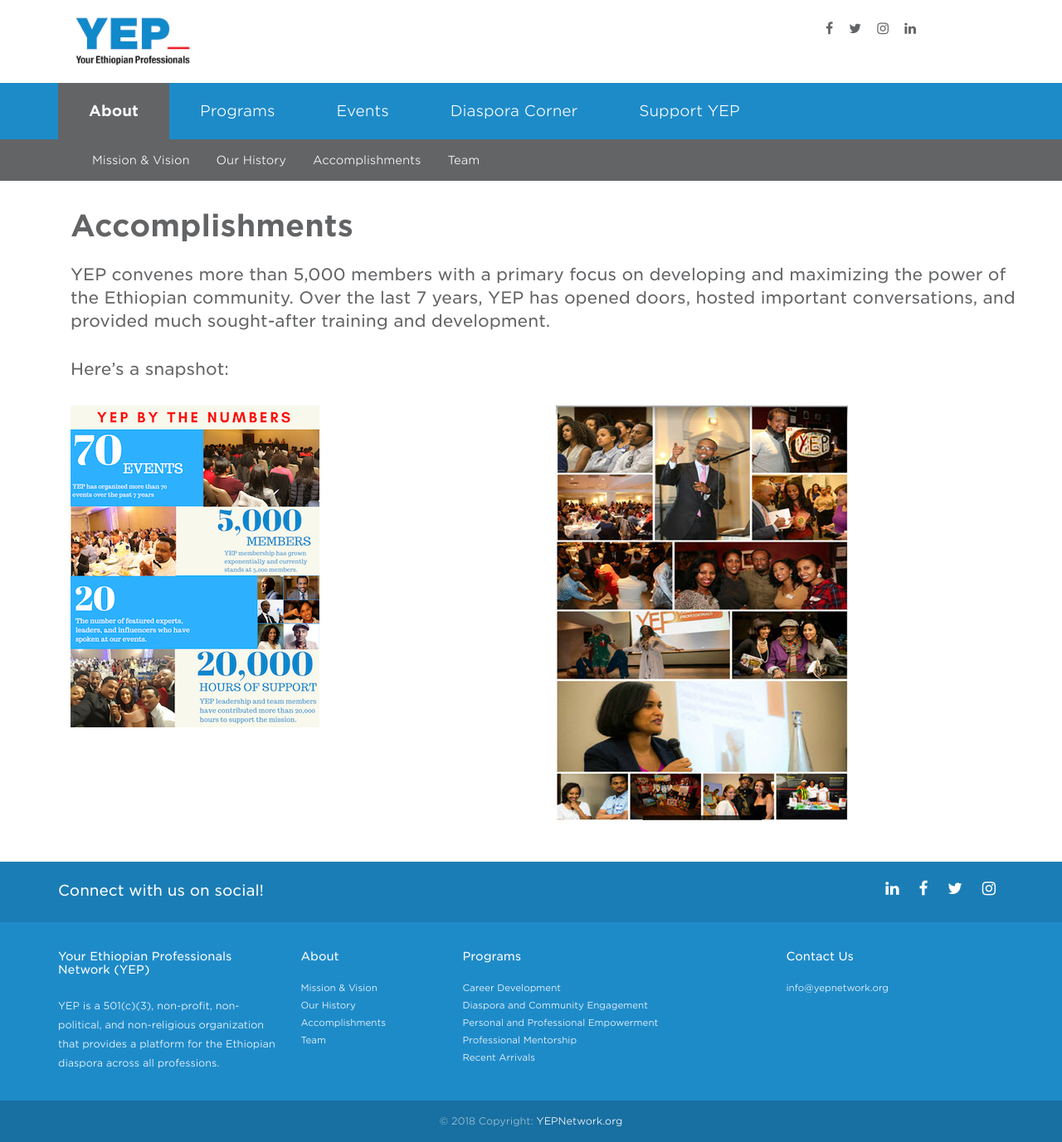
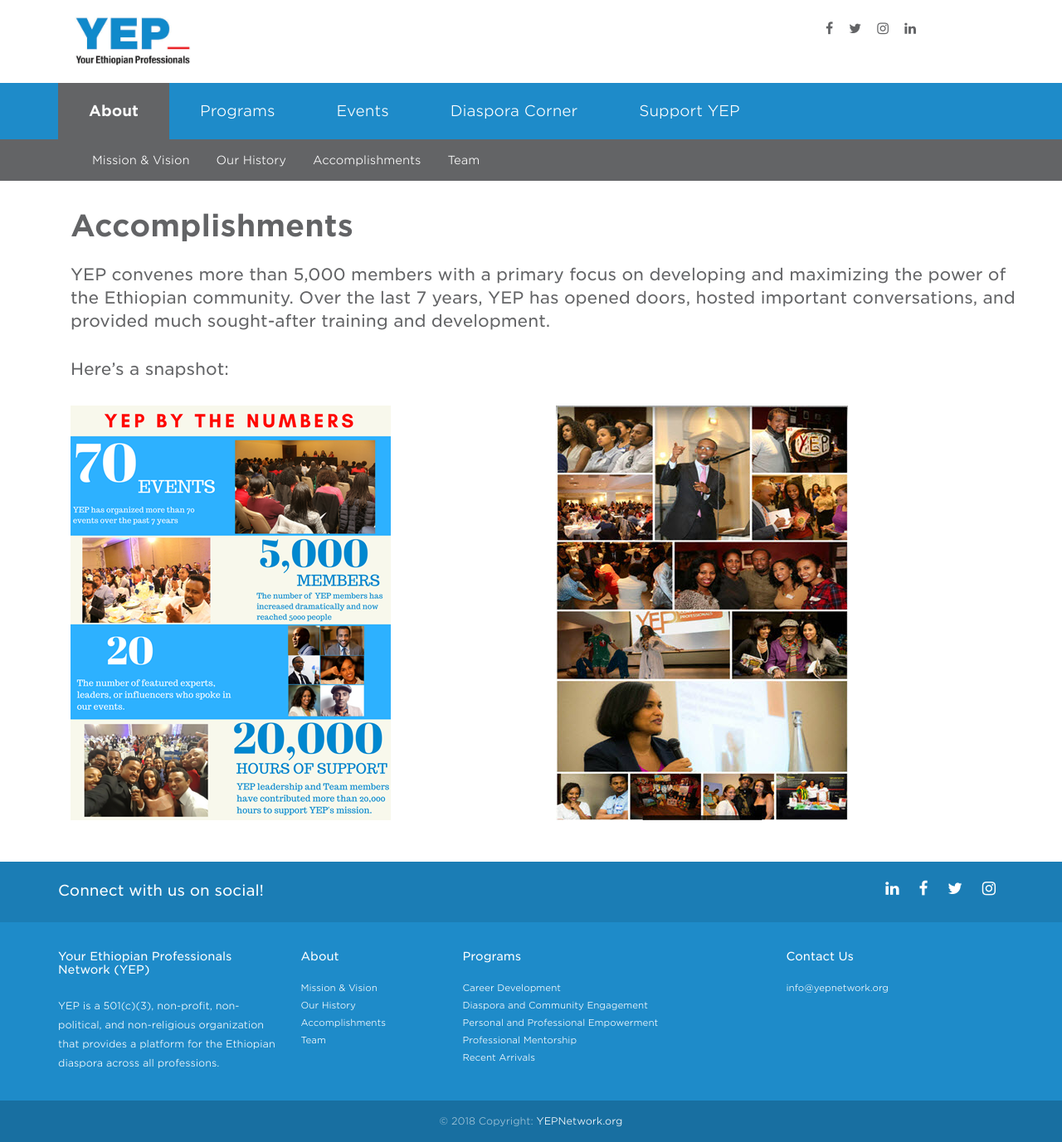
Before and after one commit to YEPNetwork/yepnetwork.github.io, a Jekyll site: the page built from _pages/accomplishments.html, in a window 1280 px wide. Shown: the whole page at 83% size. Built offline with Jekyll 4.4.1, drawn with Linux system fonts in a browser that asks for light colours; nearby versions of some CDN libraries.

Commit message:
Update accomplishments.html

```diff
--- a/_pages/accomplishments.html
+++ b/_pages/accomplishments.html
@@ -22,7 +22,7 @@
   <section class="prose bg-white">
     <div class="row">
       <div class="col-sm-12 col-md-6">
-          <img src="/assets/images/accomplishment_1.png">
+          <img src="/assets/images/accomplishment.png">
         </div>
       <div class="row">
         <div class="col-sm-12 col-md-6">
```
